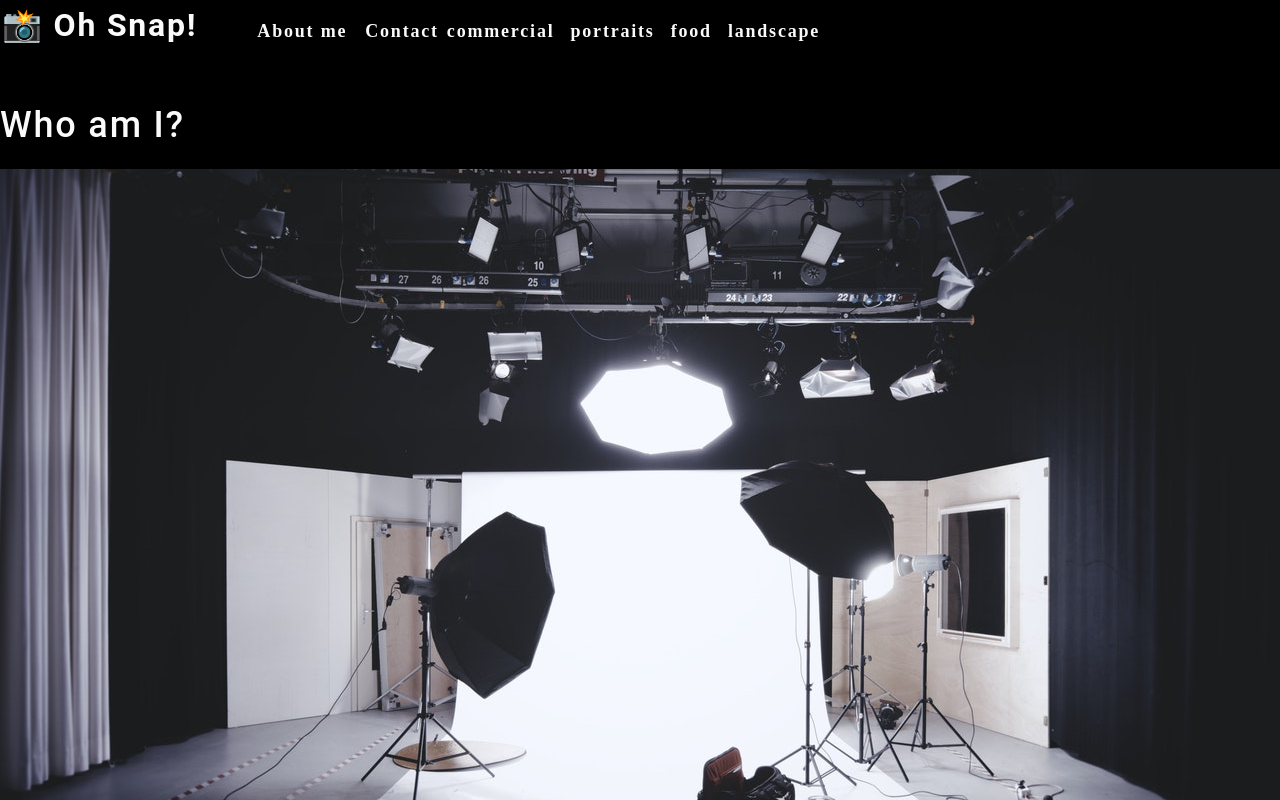
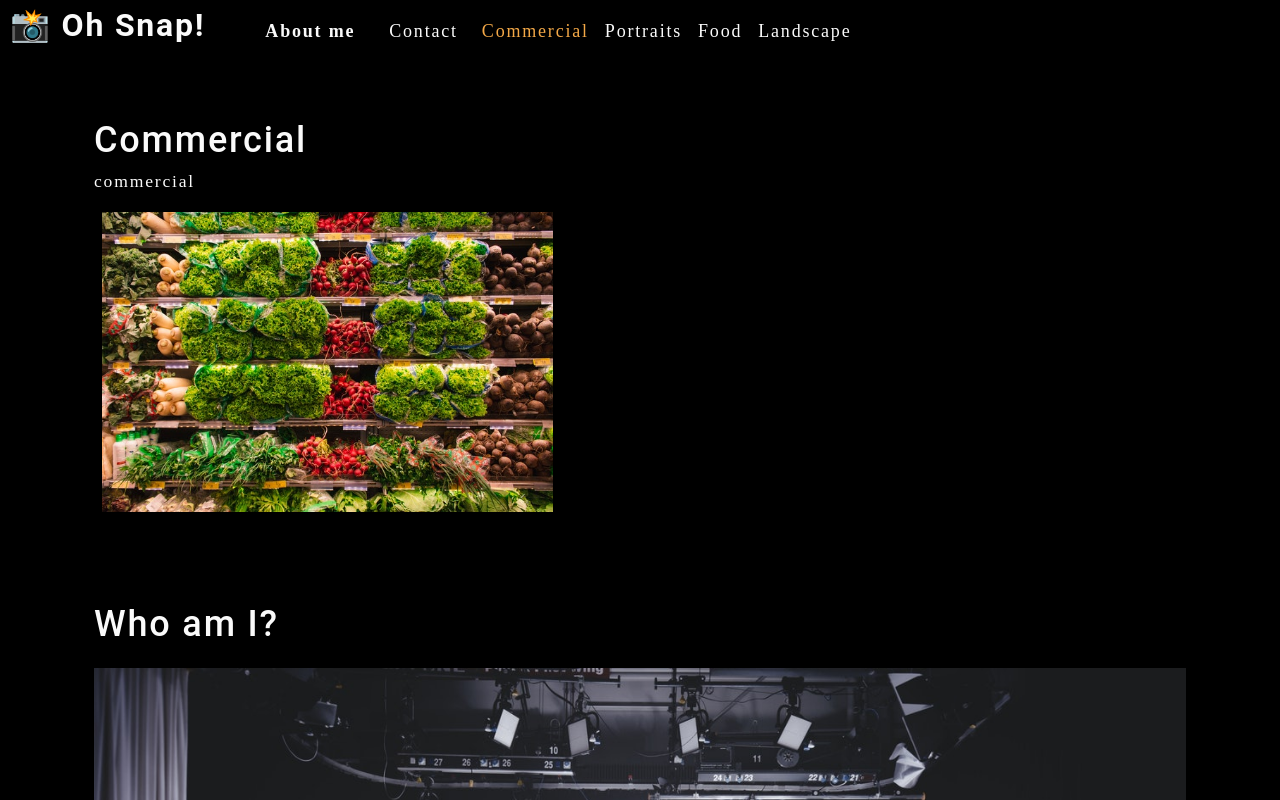
Before and after one commit to bmkersey/photo-port, a React (Create React App) app: page / in a window 1280 px wide. Shown: the top 800 px of the page. Built offline with nearby package versions, Linux system fonts and the light colour scheme.

Commit message:
worked on gallery component and added some conditional rendering

```diff
--- a/src/App.js
+++ b/src/App.js
@@ -1,13 +1,31 @@
+import { useState } from "react"
 import logo from './logo.svg';
 import './App.css';
 import About from './components/About'
 import Nav from './components/Nav'
+import Gallery from './components/Gallery'
+// import categories from './assets/data/categories.json'
 
 function App() {
+  const categories = [
+    {
+      name: "commercial",
+      description: "Photos of grocery stores, food trucks, and other commercial projects"
+    },
+    { name: "portraits", description: "Portraits of people in my life" },
+    { name: "food", description: "Delicious delicacies" },
+    { name: "landscape", description: "Fields, farmhouses, waterfalls, and the beauty of nature" }
+  ]
+
+  const [currentCategory, setCurrentCategory] = useState(categories[0]);
+
   return (
     <div>
-      <Nav />
-      <About />
+      <Nav categories={categories} setCurrentCategory={setCurrentCategory} currentCategory={currentCategory} />
+      <main>
+        <Gallery />
+        <About />
+      </main>
     </div>
   );
 }
--- a/src/components/About.js
+++ b/src/components/About.js
@@ -5,6 +5,11 @@
     <section className="my-5">
       <h1 id="about">Who am I?</h1>
       <img src={coverImage} className="my-2" style={{ width: "100%" }} alt="cover" />
+      <div className="my-2">
+        <p>
+          Lorem ipsum dolor sit amet, consectetur adipiscing elit. Donec bibendum turpis sed ex condimentum molestie. Mauris condimentum lectus ut ornare dignissim. Mauris faucibus urna mi, ac feugiat metus aliquam maximus. Proin aliquam justo nec diam vulputate vestibulum. Aenean sollicitudin nulla at nisi ornare, nec suscipit massa eleifend. Morbi tristique justo vel turpis sollicitudin, et tristique velit convallis. In hac habitasse platea dictumst. Phasellus mattis nunc sed orci consequat laoreet. Praesent id nisl nibh. Curabitur imperdiet ultricies mollis. In hac habitasse platea dictumst.
+        </p>
+      </div>
     </section>
   );
 }
--- /dev/null
+++ b/src/components/Gallery.js
@@ -0,0 +1,21 @@
+import { capitalizeFirstLetter } from "../utils/helpers";
+import photo from "../assets/small/commercial/0.jpg"
+
+
+function Gallery() {
+  const currentCategory = {
+    name: "commercial",
+    description:
+      "Photos of grocery stores, food trucks, and other commercial projects",
+  };
+  return (
+    <section>
+      <h1>{capitalizeFirstLetter(currentCategory.name)}</h1>
+      <p>{currentCategory.name}</p>
+      <div className="flex-row">
+        <img src={photo} alt="Commercial Example" className="img-thumbnail mx-1"/>
+      </div>
+    </section>
+  );
+}
+export default Gallery;
--- a/src/components/Nav.js
+++ b/src/components/Nav.js
@@ -1,53 +1,54 @@
-
-const categories = [
-  {
-    name: "commercial",
-    description:
-      "Photos of grocery stores, food trucks, and other commercial projects",
-  },
-  { name: "portraits", description: "Portraits of people in my life" },
-  { name: "food", description: "Delicious delicacies" },
-  {
-    name: "landscape",
-    description: "Fields, farmhouses, waterfalls, and the beauty of nature",
-  },
-];
-
-function categorySelected(name) {
-  console.log(`${name} clicked`)
-}
+import { capitalizeFirstLetter } from "../utils/helpers";
+import {useEffect} from 'react';
 
 
-function Nav() {
+
+function Nav(props) {
+  const categories = props.categories
+  console.log(categories)
+  useEffect(() => {
+    document.title = capitalizeFirstLetter(props.currentCategory.name);
+    console.log(document.title)
+  }, [props.currentCategory]);
 
   return (
-    <header className="flex-row">
+    <header className="flex-row px-1">
       <h2>
-        <a href="/">
+        <a data-testid="link" href="/">
           <span role="img" aria-label="camera"> 📸</span> Oh Snap!
         </a>
       </h2>
       <nav>
         <ul className="flex-row">
           <li className="mx-2">
-            <a href="#about">
+            <a data-testid="about" href="#about">
               About me
             </a>
           </li>
-          <li>
+          <li className="mx-2">
             <span>Contact</span>
           </li>
-          {categories.map((category) => (
-            <li className="mx-1" key={category.name}>
-              <span onClick={()=>categorySelected(category.name)}>
-                {category.name}
+          {categories.map(category => (
+            <li
+              className={`mx-1 ${
+                props.currentCategory.name === category.name && 'navActive'
+                }`}
+              key={category.name}
+            >
+              <span
+                onClick={() => {
+                  props.setCurrentCategory(category)
+                }}
+              >
+                {capitalizeFirstLetter(category.name)}
               </span>
             </li>
           ))}
         </ul>
       </nav>
-  </header>
+    </header>
   );
 }
 
+
 export default Nav;
--- a/src/index.css
+++ b/src/index.css
@@ -44,7 +44,7 @@
 body {
   margin: 0;
   padding: 0;
-  font-weight: 600;
+  font-weight: 400;
   line-height: 1.5;
   font-size: 18px;
   letter-spacing: .1em;
```
